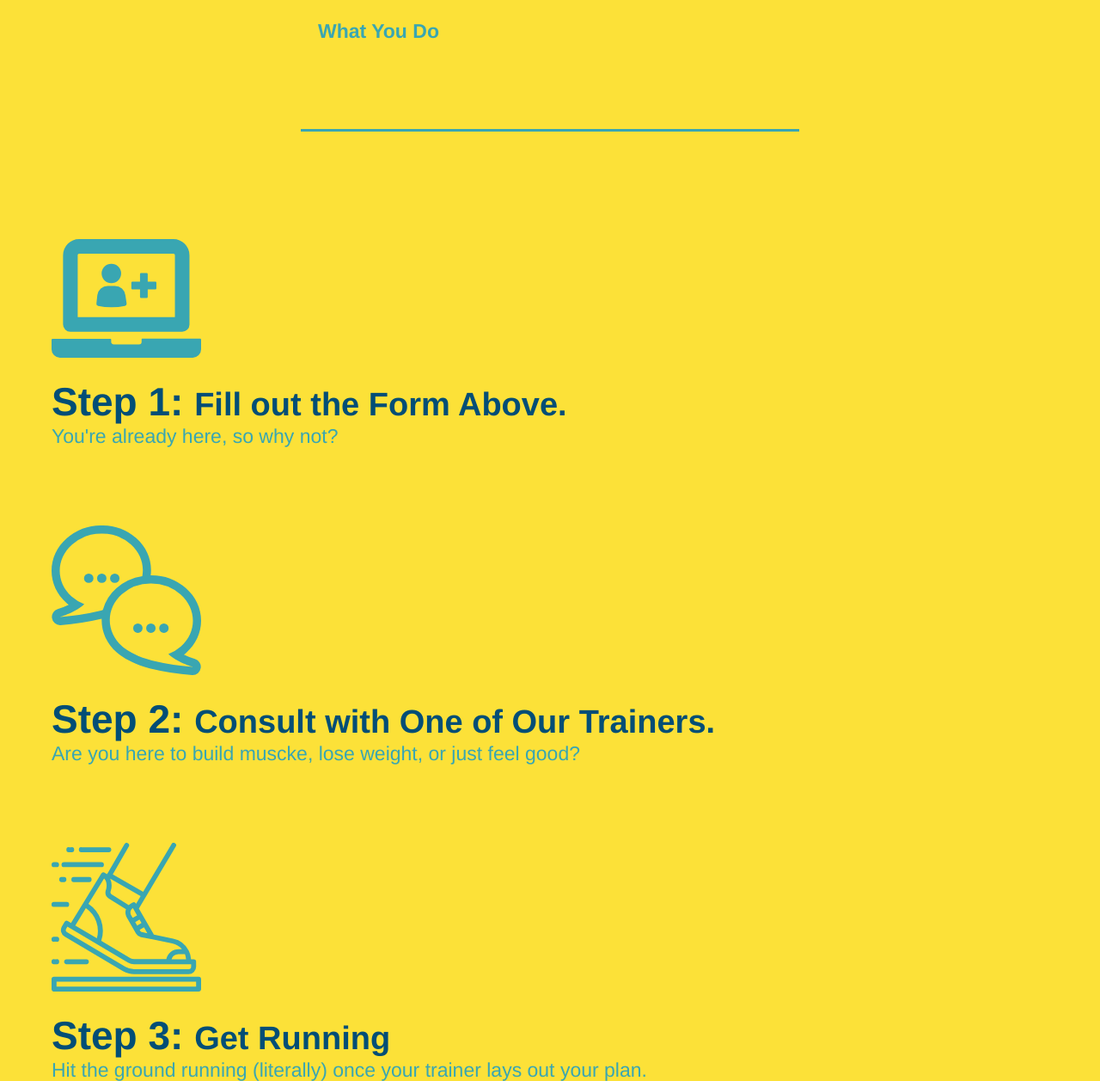
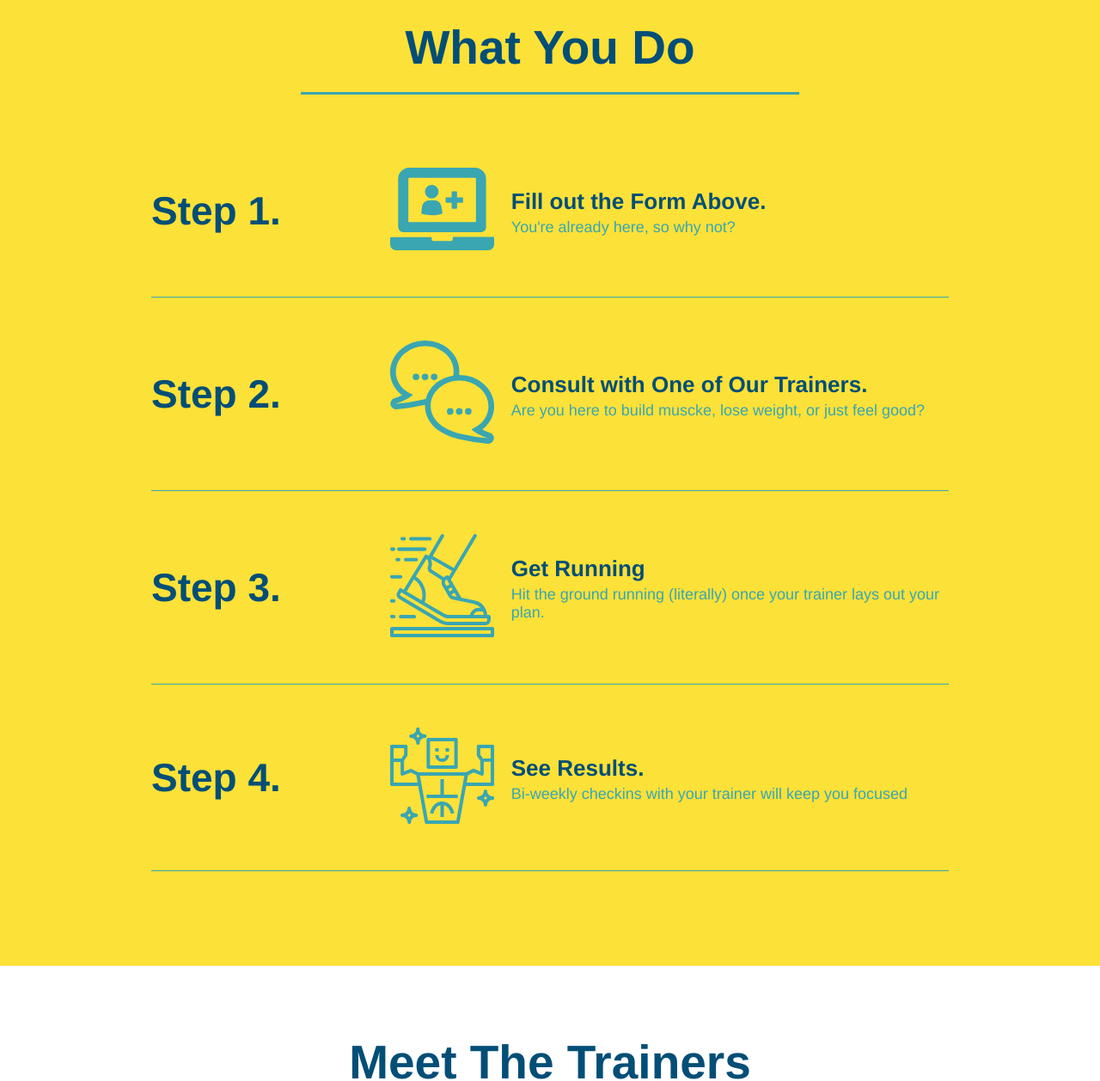
Before and after one commit to awchen85/run-buddy, a plain HTML site: page index.html in a window 1280 px wide. Shown: the part 1154-2411 px from the top of the page at 86% size. Drawn offline with Linux system fonts and the light colour scheme.

Commit message:
add flexbox to steps

```diff
--- a/assets/css/style.css
+++ b/assets/css/style.css
@@ -191,26 +191,47 @@ section {
 .steps {
     background: #fce138;
 }
-
-.steps div{
-    margin-bottom: 80px;
-}
-.steps img {
-    width: 15%;
-    margin: 10px 0;
-}
-.steps h3{
+ .step {
+    margin: 50px auto;
+    padding-bottom: 50px;
+    width: 80%;
+    border-bottom: 1px solid #39a6b2;
+    display: flex;
+    flex-wrap: wrap;
+    align-items: center;
+    justify-content: space-between;
+ }
+.step h3 {
     color: #024e76;
     font-size: 46px;
-    margin-top: 10px;
+    flex: 1 30%;
 }
-.steps p {
+.step-info {
+    flex: 2 70%;
+    display: flex;
+    flex-wrap: wrap;
+    align-items: center;
+}
+
+.step-text {
     color: #39a6b2;
-    font-size: 23px;
+    font-size: 18px;
+    flex: 12;
 }
-.steps span{
-    font-size: 38px;
+.step-text h4 {
+    font-size: 26px;
+    line-height: 1.5;
+    color: #024e76;
 }
+
+.step-img {
+    flex: 1 12%;
+    margin-right: 20px;
+}
+.step-img img {
+    max-width: 100%;
+}
+/* Steps End */
 
 .section-title {
     font-size: 55px;
--- a/index.html
+++ b/index.html
@@ -110,38 +110,62 @@
         <section id="what-you-do" class="steps">
                 <div class="flex-row">
                         <h2 class="section-title secondary-border">
-                                <div class="flex-row">
                                 <p>
                                 What You Do
                                 </p>
-                                </div>
                         </h2>
                 </div>
-                <div>
-                        <!-- insert this img element -->
+                <div class="step">
+                        <h3>Step 1.</h3>
+                        <div class="step-info">
+                                <div class="step-img">
                                         <img src="./assets/images/step-1.svg" alt="" />
-
-                        <h3>Step 1: <span>Fill out the Form Above.</span></h3>
-
+                                </div>
+                                <div class="step-text">
+                                        <h4>Fill out the Form Above.</h4>
                                         <p>You're already here, so why not?</p>
                                 </div>
+                        </div>
+                </div>
 
-                <div>
+                <div class="step">
+                        <h3> Step 2.</h3>
+                        <div class="step-info">
+                                <div class="step-img">
                                          <img src="./assets/images/step-2.svg" alt="" />
-                        <h3> Step 2: <span>Consult with One of Our Trainers.</span></h3>
+                                </div>
+                                <div class="step-text">
+                                         <h4>Consult with One of Our Trainers.</h4>
                                         <p>Are you here to build muscke, lose weight, or just feel good?</p>
                                 </div>
+                        </div>
+                </div>
 
-                <div>
+                <div class="step">
+                        <h3>Step 3.</h3>
+                        <div class="step-info">
+                                <div class="step-img">
                                         <img src="./assets/images/step-3.svg" alt="" />
-                        <h3>Step 3: <span>Get Running</span></h3>
+                                </div>
+                                <div class="step-text">
+                                        <h4>Get Running</h4>
                                         <p>Hit the ground running (literally) once your trainer lays out your plan.</p>
                                 </div>
+                        </div>
+                </div>
 
-                <div>
+                <div class="step">
+                        <h3>Step 4.</h3>
+                        <div class="step-info">
+                                <div class="step-img">
                                         <img src="./assets/images/step-4.svg" alt="" />
-                       <h3>Step 4: <span>See Results.</span></h3>
+                                </div>
+                                <div class="step-text">
+                                        <h4> See Results.</h4>
                                         <p>Bi-weekly checkins with your trainer will keep you focused</p>
+                                </div>
+                        </div>
+
                 </div>
         </section>
 
@@ -150,11 +174,11 @@
         <section id="your-trainers" class="trainers">
                 <div class="flex-row">
                 <h2 class="section-title primary-border">
-                        <div class="flex-row"
+
                                 <p>
                                         Meet The Trainers
                                 </p>
-                        </div>
+
                 </h2>
                 </div>
                 <article class="trainer">
@@ -195,11 +219,11 @@
         <section id="reach-out" class="contact">
                 <div class="flex-row">
                 <h2 class="section-title secondary-border">
-                        <div class="flex-row">
+
                                 <p>
                                 Reach Out
                                 </p>
-                        </div>
+
                 </h2>
                 </div>
                 <div class="contact-info">
```
Lines whose indentation alone changed are shown as unchanged.
